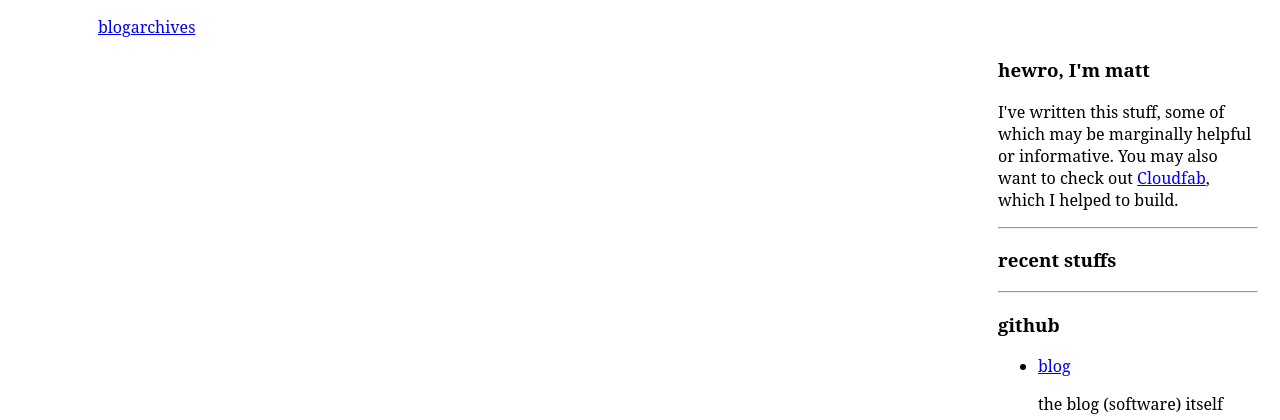
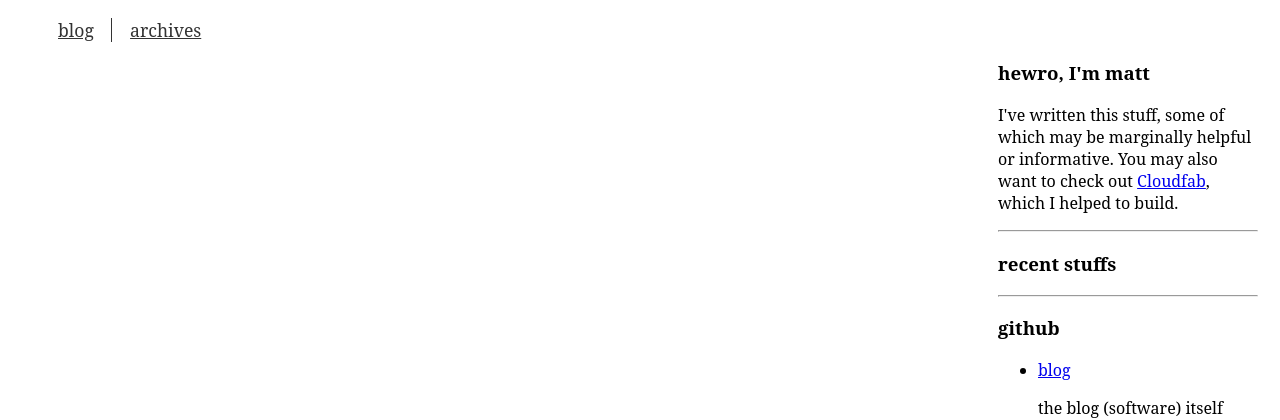
Before and after one commit to kans/kans-face-, a Django app: template blog/templates/blog-index.html in a window 1280 px wide. Shown: the part 122-542 px from the top of the page. Run offline with Django 3.2, Linux system fonts and the light colour scheme; the template is opened without the code that fills it, so the values that code supplies are empty; parts of the project's set-up code (start-up, migrations or seed data) failed here and were passed over; some libraries are stand-ins or nearby versions.

Commit message:
moar, better css in nav using psuedo selectors

```diff
--- a/blog/static/no-cache/blog.css
+++ b/blog/static/no-cache/blog.css
@@ -2,24 +2,40 @@
 body{
     font-family: "PT Serif", "Serif";
 }
-
 #header > h1{
     font-size: 2.2em;
-    }
+}
 #header > h2{
     font-size: 1.2em;
     padding: 0;
     margin: 0;
-    }
+}
+#nav{
+    font-size: 1.1em;
+}
 #nav > ul{
     display: block;
     border: 0 none;
-    }
+    margin-left: 0;
+    padding-left: 0;
+}
 #nav > ul > li{
     display: inline;
     float: left;
+    margin-left: 1em;
+    padding-left: 1em;
+}
+#nav > ul > li:first-child{
     margin: 0;
-    }
+    padding-left: 0;
+}
+#nav > ul > li + li {
+    border-left: 1px solid #333;
+}
+#nav a{
+    font-decoration: none;
+    color: #333;
+}
 .content{
     width: 1200px;
     margin: 0 auto;
@@ -27,12 +43,10 @@ body{
     padding-left: 50px;
     padding-right: 50px;
 }
-
 #sidebar{
     width: 260px;
     float: left;
 }
-
 #meat{
     float: left;
     width: 940px;
```
